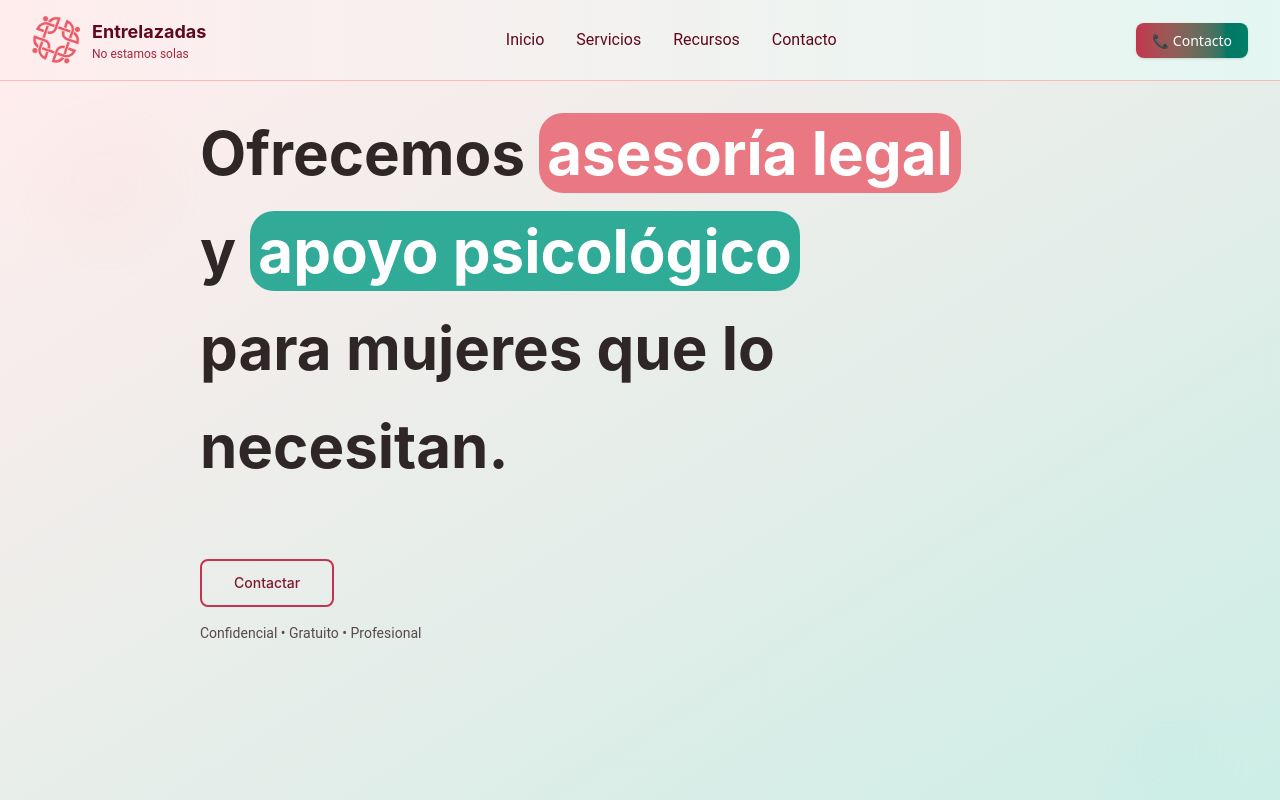
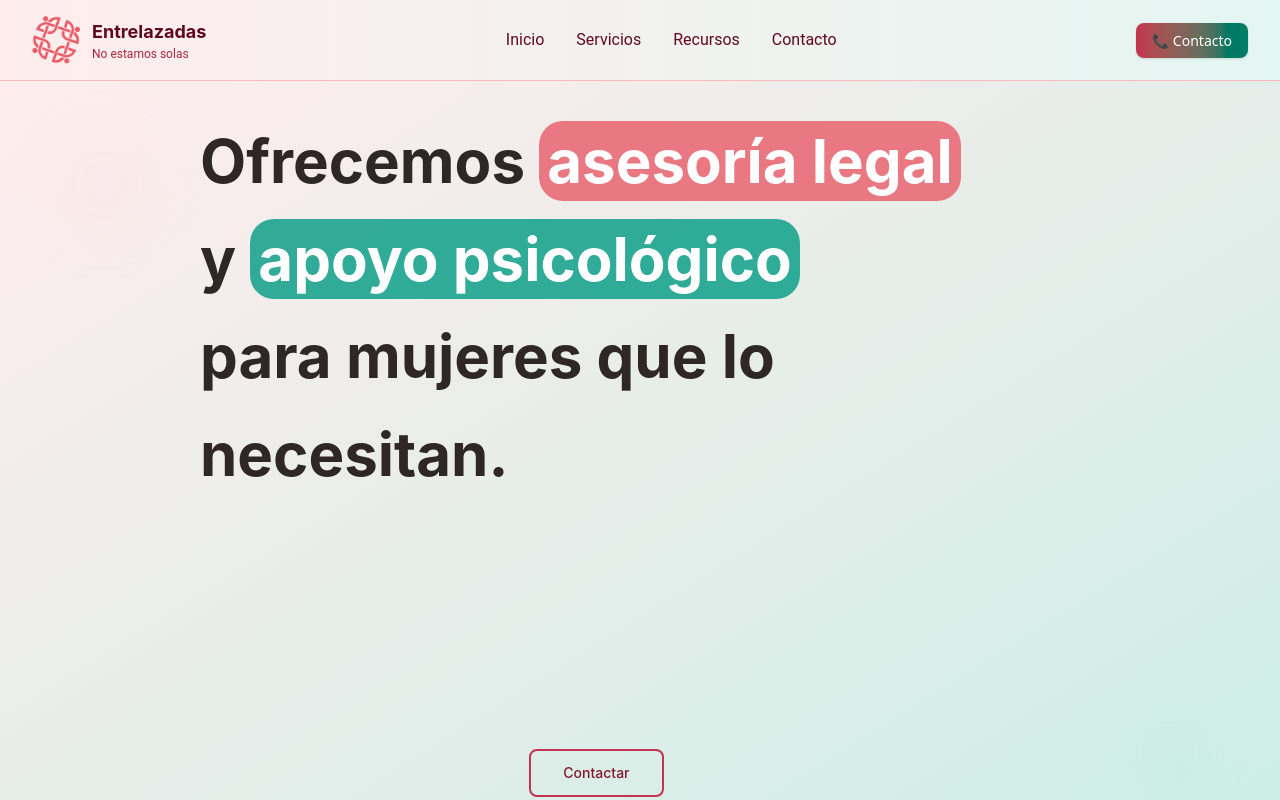
Before and after one commit to grzlz/entrelazadas, a SvelteKit app: page / in a window 1280 px wide. Shown: the top 800 px of the page. Built offline with nearby package versions, Linux system fonts and the light colour scheme.

Commit message:
Automatic deploy

```diff
--- a/src/routes/+page.svelte
+++ b/src/routes/+page.svelte
@@ -1,13 +1,13 @@
 <main class="flex flex-col min-h-screen ">
     <!-- Hero Section -->
-    <section class="bg-gradient-to-br from-primary-50 to-secondary-100 px-6 min-h-screen flex flex-col justify-start relative overflow-hidden">
+    <section class="bg-gradient-to-br from-primary-50 to-secondary-100 px-6 min-h-screen flex flex-col justify-between relative overflow-hidden">
         <!-- Subtle background pattern -->
         <div class="absolute inset-0 opacity-5">
             <div class="absolute top-10 left-10 w-32 h-32 bg-primary-200 rounded-full blur-xl"></div>
             <div class="absolute bottom-20 right-16 w-24 h-24 bg-secondary-200 rounded-full blur-xl"></div>
         </div>
 
-        <div class="max-w-4xl mx-auto text-left mt-6 relative z-10 px-2">
+        <div class="max-w-4xl mx-auto text-left pt-8 relative z-10 px-2">
             <h1 class="text-2xl sm:text-3xl md:text-4xl lg:text-5xl xl:text-6xl font-primary font-bold mb-12 text-gray-800 leading-relaxed">
                 Ofrecemos
                 <span class="bg-primary-400/80 text-white px-2 py-1 rounded-3xl">asesoría legal</span>
@@ -18,8 +18,11 @@
                 para mujeres que lo necesitan.
             </h1>
 
+        </div>
+
+        <div class="max-w-4xl mx-auto text-left pb-12 relative z-10 px-2">
             <div class="space-y-4">
-                <button class="mt-4 border-2 border-primary-500 text-primary-700 hover:bg-primary-500 hover:text-white px-8 py-3 rounded-lg font-primary font-medium text-sm transition-all duration-200">
+                <button class="border-2 border-primary-500 text-primary-700 hover:bg-primary-500 hover:text-white px-8 py-3 rounded-lg font-primary font-medium text-sm transition-all duration-200">
                     Contactar
                 </button>
 
```
